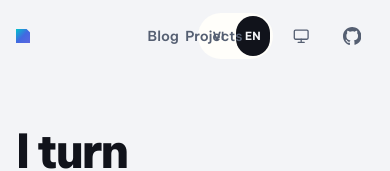
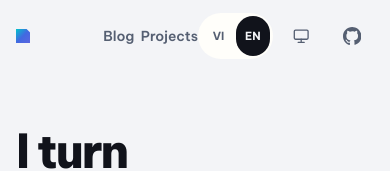
Before and after one commit to TrieuNguyenPhu/portfolio, a Next.js app: page / in a window 390 px wide. Shown: the top 171 px of the page. Built offline with nearby package versions, Linux system fonts and the light colour scheme.

Commit message:
Preserve language state during navigation

```diff
--- a/app/globals.css
+++ b/app/globals.css
@@ -55,7 +55,7 @@ button:focus-visible {
   align-items: center;
   background: var(--nav-bg);
   display: grid;
-  grid-template-columns: minmax(0, 1fr) auto minmax(0, 1fr);
+  grid-template-columns: auto minmax(0, 1fr) auto;
   height: 4.5rem;
   padding-inline: max(1rem, env(safe-area-inset-left));
   position: sticky;
@@ -102,6 +102,11 @@ button:focus-visible {
   align-items: center;
   display: flex;
   gap: clamp(0.4rem, 1.5vw, 1.25rem);
+}
+
+.primary-nav {
+  justify-self: start;
+  margin-inline-start: clamp(1.25rem, 3vw, 3.5rem);
 }
 
 .primary-nav > a {
@@ -614,6 +619,8 @@ html[data-motion="ready"] [data-reveal-delay="2"] { transition-delay: 200ms; }
 }
 
 @media (max-width: 41.99rem) {
+  .primary-nav { margin-inline-start: auto; }
+
   .primary-nav > a[href="/blog"],
   .primary-nav > a[href="/projects"] { display: inline-flex; }
   .brand > span,
--- a/app/site-header.tsx
+++ b/app/site-header.tsx
@@ -1,6 +1,7 @@
 "use client";
 
 import { usePathname } from "next/navigation";
+import Link from "next/link";
 import GitHubIcon from "./github-icon";
 import { useSitePreferences } from "./site-preferences";
 
@@ -32,14 +33,14 @@ export default function SiteHeader() {
 
   return (
     <header className="nav-shell">
-      <a className="brand" href="/" aria-label={`${t.name}, home`}>
+      <Link className="brand" href="/" aria-label={`${t.name}, home`}>
         <span>{t.name}</span>
         <small>{t.role}</small>
-      </a>
+      </Link>
       <nav className="primary-nav" aria-label="Primary navigation">
-        <a className={active === "blog" ? "is-active" : undefined} href="/blog">Blog</a>
-        <a className={active === "about" ? "is-active" : undefined} href="/#about">{t.about}</a>
-        <a className={active === "projects" ? "is-active" : undefined} href="/projects">{t.projects}</a>
+        <Link className={active === "blog" ? "is-active" : undefined} href="/blog">Blog</Link>
+        <Link className={active === "about" ? "is-active" : undefined} href="/#about">{t.about}</Link>
+        <Link className={active === "projects" ? "is-active" : undefined} href="/projects">{t.projects}</Link>
       </nav>
       <div className="nav-tools">
         <div className="language-switcher" role="group" aria-label={t.language}>
```
